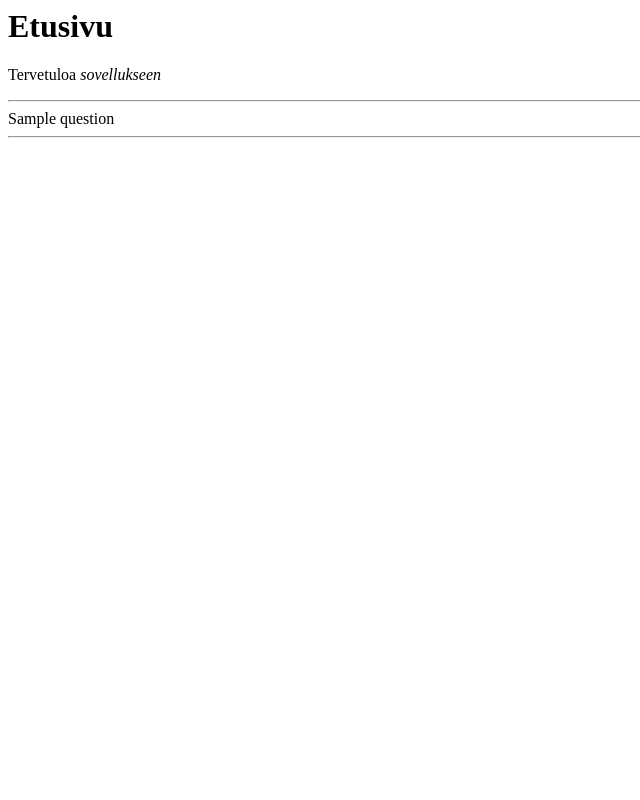
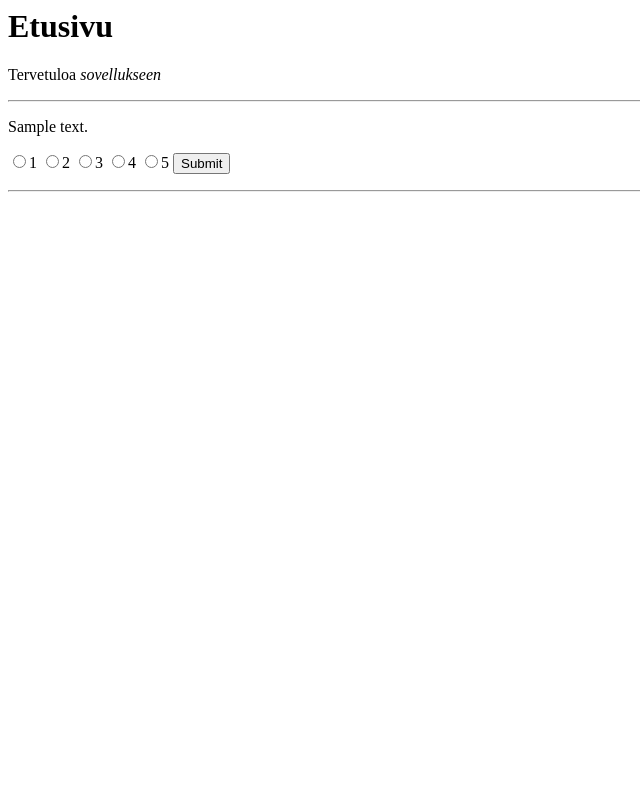
Before and after one commit to jayzstep/SportPerformanceTracker, a Flask app: template templates/index.html in a window 1280 px wide. Shown: the whole page, without its empty margins (0-640 px from the left). Run offline with Flask 3, Linux system fonts and the light colour scheme; the template is opened without the code that fills it: most values are stand-ins (such as "Sample title", 1, 10 or a date in 2020).

Commit message:
Partial implementation of fetching questions from database in index.html

```diff
--- a/SportPerformanceTracker.sql
+++ b/SportPerformanceTracker.sql
@@ -3,7 +3,7 @@ CREATE TABLE Data (
   user_id integer,
   question_id integer,
   response integer,
-  created_at timestamp
+  created_at timestamp DEFAULT CURRENT_TIMESTAMP
 );
 
 CREATE TABLE Users (
@@ -11,12 +11,7 @@ CREATE TABLE Users (
   email varchar(255) UNIQUE,
   pw_hash char(60),
   admin boolean,
-  created_at timestamp,
-  updated_at timestamp
-);
-
-CREATE TABLE Athlete (
-  user_id integer PRIMARY KEY,
+  created_at timestamp DEFAULT CURRENT_TIMESTAMP,
   full_name varchar,
   sport varchar,
   team varchar,
@@ -25,11 +20,11 @@ CREATE TABLE Athlete (
 );
 
 CREATE TABLE Questions (
-  question_id int PRIMARY KEY,
+  question_id serial PRIMARY KEY,
   question_text text,
   question_type varchar
 );
 
-ALTER TABLE Athlete ADD FOREIGN KEY (user_id) REFERENCES Users (id);
+
 ALTER TABLE Data ADD FOREIGN KEY (user_id) REFERENCES Users (id);
 ALTER TABLE Data ADD FOREIGN KEY (question_id) REFERENCES Questions (question_id);
--- /dev/null
+++ b/mockdata.sql
@@ -0,0 +1,6 @@
+INSERT INTO questions (question_text) VALUES ('How would you rate your energy level yesterday?');
+INSERT INTO questions (question_text) VALUES ('How would you rate your mood yesterday?');
+INSERT INTO questions (question_text) VALUES ('How would you rate your stress level yesterday?');
+INSERT INTO questions (question_text) VALUES ('How would you rate your muscle soreness yesterday?');
+INSERT INTO questions (question_text) VALUES ('How would you rate your sleep quality yesterday?');
+INSERT INTO questions (question_text) VALUES ('How would you rate your appetite yesterday?');
--- a/templates/index.html
+++ b/templates/index.html
@@ -2,6 +2,15 @@
 <h1>Etusivu</h1>
 <p>Tervetuloa <i>sovellukseen</i></p>
 <hr />
-{% for question in questions %} {{question.question}}<br />
-{% endfor %}
+<form>
+  {% for question in questions %}
+  <p>{{ question.question_text }}</p>
+  <input type="radio" name="{{ question.question_id }}" value="1" />1
+  <input type="radio" name="{{ question.question_id }}" value="2" />2
+  <input type="radio" name="{{ question.question_id }}" value="3" />3
+  <input type="radio" name="{{ question.question_id }}" value="4" />4
+  <input type="radio" name="{{ question.question_id }}" value="5" />5 {%endfor%}
+  <input type="submit" value="Submit" />
+</form>
+
 <hr />
```
